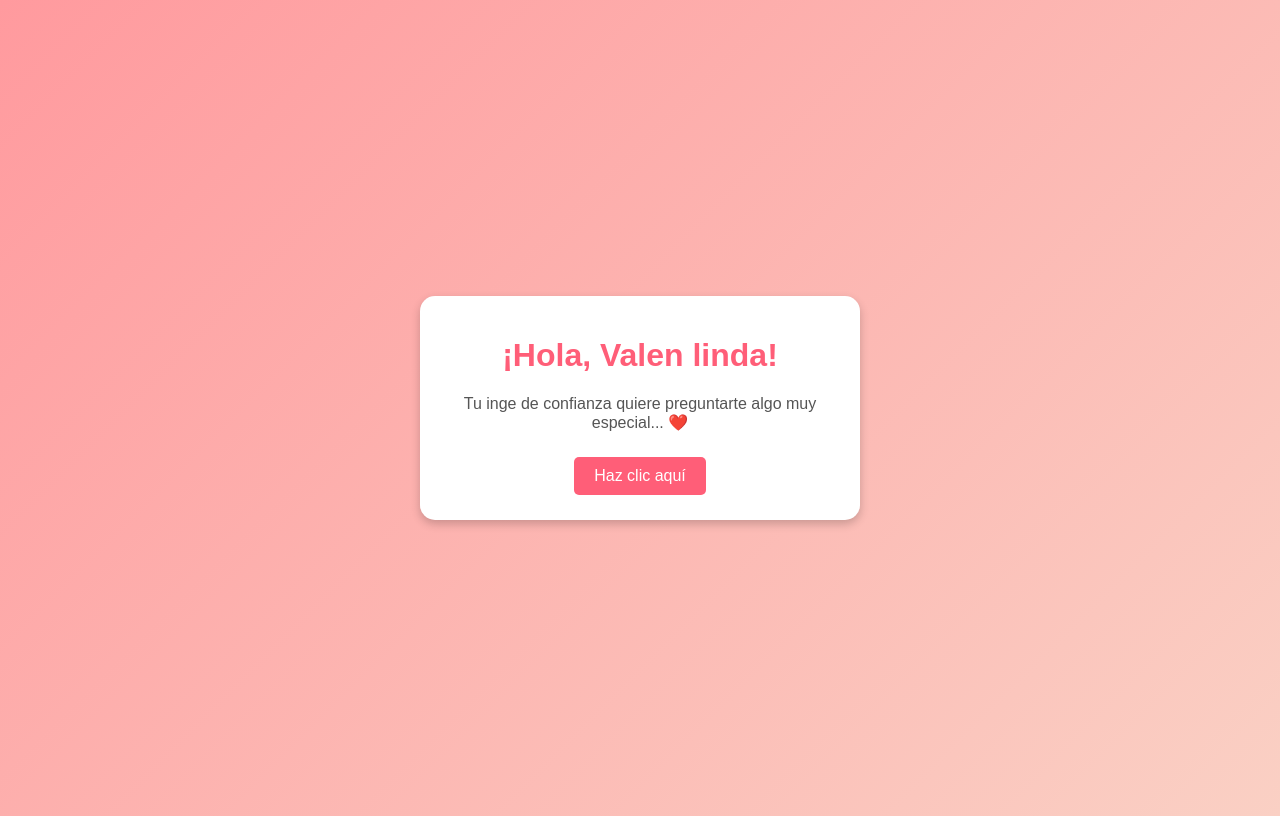
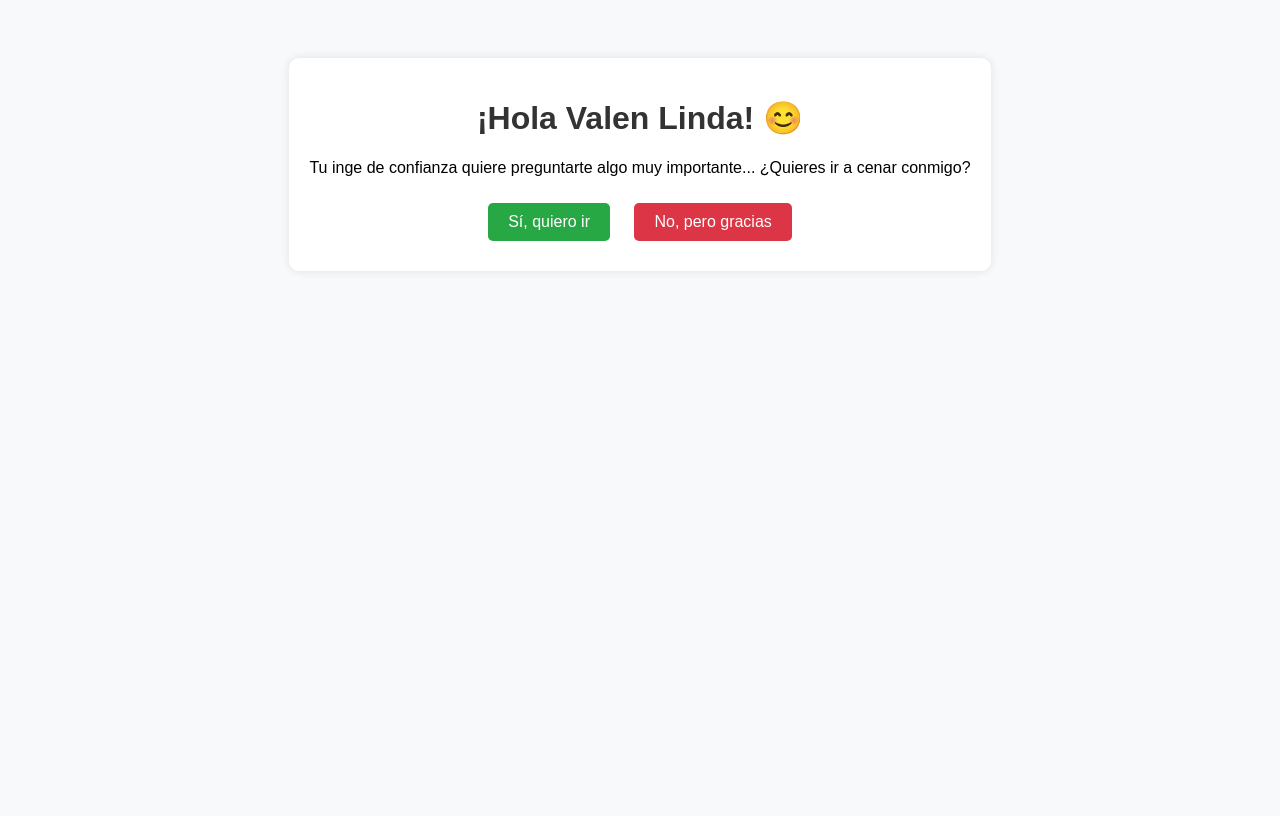
Before and after one commit to Danchoka30/noticia, a plain HTML site: page index.html in a window 1280 px wide. Drawn offline with Linux system fonts and the light colour scheme.

Commit message:
Update index.html

```diff
--- a/index.html
+++ b/index.html
@@ -3,62 +3,49 @@
 <head>
     <meta charset="UTF-8">
     <meta name="viewport" content="width=device-width, initial-scale=1.0">
-    <title>Una Pregunta Especial</title>
+    <title>Invitación Especial</title>
     <style>
         body {
-            display: flex;
-            justify-content: center;
-            align-items: center;
-            height: 100vh;
-            background: linear-gradient(135deg, #ff9a9e, #fad0c4);
             font-family: Arial, sans-serif;
             text-align: center;
+            background-color: #f8f9fa;
+            padding: 50px;
         }
-        .card {
+        .container {
             background: white;
             padding: 20px;
-            border-radius: 15px;
-            box-shadow: 0px 4px 10px rgba(0, 0, 0, 0.2);
-            max-width: 400px;
+            border-radius: 10px;
+            box-shadow: 0 0 10px rgba(0, 0, 0, 0.1);
+            display: inline-block;
         }
         h1 {
-            color: #ff5e78;
+            color: #333;
         }
-        p {
-            color: #555;
-        }
-        .btns {
-            margin-top: 20px;
-        }
-        button {
-            background: #ff5e78;
+        .btn {
+            display: inline-block;
+            margin: 10px;
+            padding: 10px 20px;
+            font-size: 16px;
             color: white;
             border: none;
-            padding: 10px 20px;
             border-radius: 5px;
             cursor: pointer;
-            margin: 5px;
-            font-size: 16px;
+            text-decoration: none;
         }
-        button:hover {
-            background: #e04860;
+        .btn-yes {
+            background-color: #28a745;
+        }
+        .btn-no {
+            background-color: #dc3545;
         }
     </style>
 </head>
 <body>
-    <div class="card">
-        <h1>¡Hola, Valen linda!</h1>
-        <p>Tu inge de confianza quiere preguntarte algo muy especial... ❤️</p>
-        <div class="btns">
-            <button onclick="mostrarInvitacion()">Haz clic aquí</button>
-        </div>
-        <p id="mensaje" style="display: none; font-size: 18px; font-weight: bold; color: #ff5e78; margin-top: 15px;">¿Te gustaría ir a cenar conmigo? 🍽️💕</p>
+    <div class="container">
+        <h1>¡Hola Valen Linda! 😊</h1>
+        <p>Tu inge de confianza quiere preguntarte algo muy importante... ¿Quieres ir a cenar conmigo?</p>
+        <a class="btn btn-yes" href="https://wa.me/+573245640407?text=¡Sí!%20Me%20encantaría%20ir%20a%20comer%20contigo%20🥰" target="_blank">Sí, quiero ir</a>
+        <a class="btn btn-no" href="https://wa.me/+573245640407?text=Lo%20siento,%20pero%20no%20puedo.%20Gracias%20por%20la%20invitación%20😊" target="_blank">No, pero gracias</a>
     </div>
-
-    <script>
-        function mostrarInvitacion() {
-            document.getElementById('mensaje').style.display = 'block';
-        }
-    </script>
 </body>
 </html>
```
